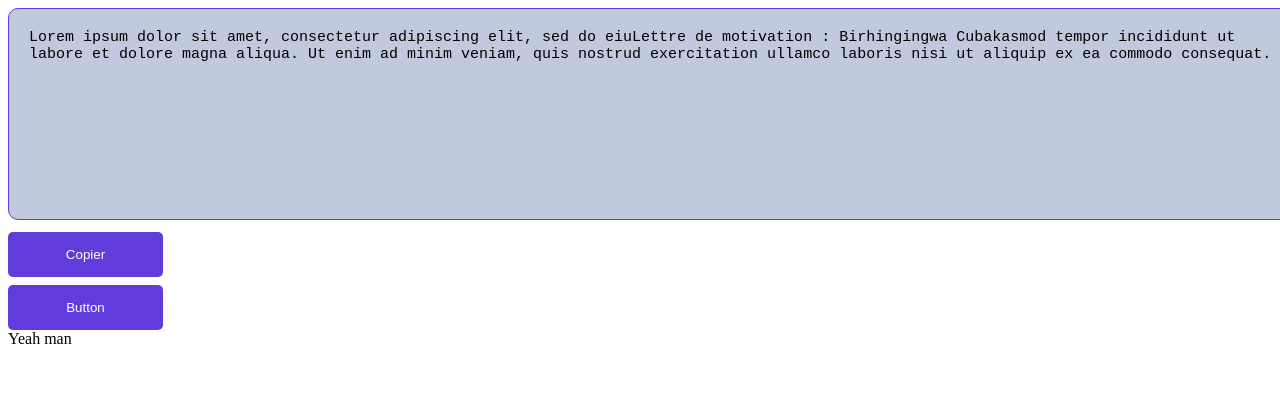
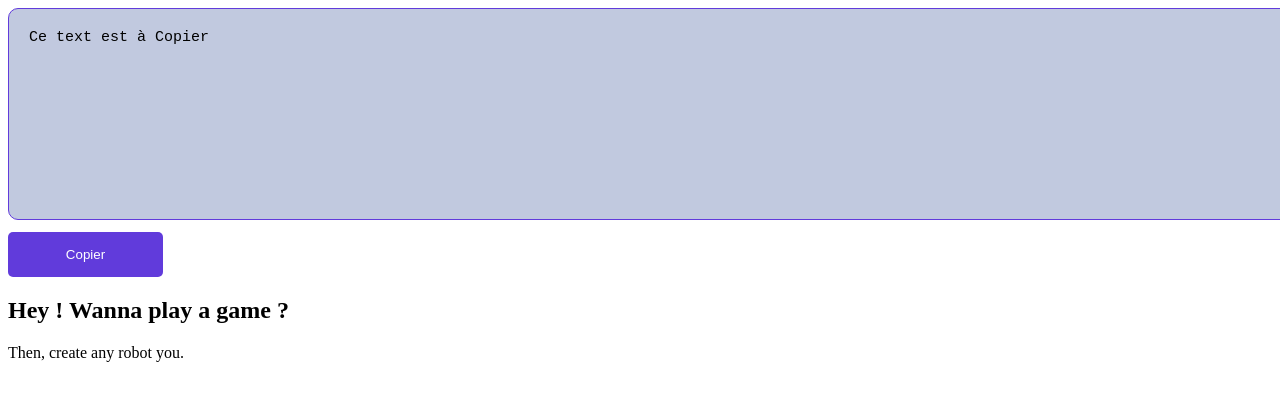
Before and after one commit to TeddyCubaka/rps_game, a React (Create React App) app: page / in a window 1280 px wide. Shown: the top 400 px of the page. Built offline with nearby package versions, Linux system fonts and the light colour scheme; the HTML template or start-up script is replaced by a standard one.

Commit message:
add robots folder, and create robot's context and home home file

```diff
--- a/src/App.js
+++ b/src/App.js
@@ -1,12 +1,13 @@
 import './App.css';
 import Attack from './components/basics/attackButton';
 import TextArea from './components/clipboard/clipboard';
+import RobotHome from './components/games/robot/RobotHome';
 
 function App() {
   return (
     <>
       <TextArea />
-      <Attack />
+      <RobotHome />
     </>
     );
 }
--- a/src/components/basics/attackButton.jsx
+++ b/src/components/basics/attackButton.jsx
@@ -2,7 +2,7 @@ export default function Attack() {
   return (
     <div>
       <button>Button</button>
-      <div>Yeah man</div>
+      <div></div>
     </div>
   );
 }
--- a/src/components/clipboard/clipboard.jsx
+++ b/src/components/clipboard/clipboard.jsx
@@ -1,22 +1,25 @@
-import React, { useEffect } from "react";
-import { useState, useRef } from "react"
+import React, { useState, useRef } from "react"
 
 export default function TextArea(){
-    const [text, setText] = useState('Lorem ipsum dolor sit amet, consectetur adipiscing elit, sed do eiuLettre de motivation : Birhingingwa Cubakasmod tempor incididunt ut labore et dolore magna aliqua. Ut enim ad minim veniam, quis nostrud exercitation ullamco laboris nisi ut aliquip ex ea commodo consequat.');
+    const [text, setText] = useState('Ce text est à Copier');
     const [copy, setCopy] = useState('Copier')
     const myText = useRef();
+    const reseterCopy = () => {
+      setTimeout(()=>{
+        setCopy('Copier')
+      }, 3000)
+    }
 
     return (
       <div class="wrapper">
         <textarea rows="10" ref={myText } value={text} onChange={(e)=> {
           setText(e.target.value)
-          console.log(text);
           }} ></textarea>
         <button onClick={()=>{
           if(text.length){
             navigator.clipboard.writeText(text).then(()=>{
-              if(copy == 'Copier')setCopy('Copié !');
-              console.log('coping','true')
+              if(copy == 'Copier')setCopy('Text copier dans le presse-papier !');
+              reseterCopy();
             })
           }
         }}> {copy} </button>
--- /dev/null
+++ b/src/components/games/robot/RobotHome.jsx
@@ -0,0 +1,11 @@
+import React from 'react'
+import { RobotContext } from './robotContext'
+
+export default function RobotHome (){
+    return <>
+        <RobotContext.Provider>
+            <h2>Hey ! Wanna play a game ?</h2>
+            <p>Then, create any robot you.</p>
+        </RobotContext.Provider>
+    </>
+}
--- /dev/null
+++ b/src/components/games/robot/robotContext.jsx
@@ -0,0 +1,13 @@
+import React from "react";
+import { createContext } from "react";
+
+const Robots = createContext([])
+const RobotImage = createContext({
+    image1 : "https://uxwing.com/robotics-icon/",
+    image2 : "https://uxwing.com/neuromorphic-computing-icon/",
+    image3 : "https://uxwing.com/cloud-computing-icon/",
+    image4 : "https://uxwing.com/wp-content/themes/uxwing/download/internet-network-technology/non-fungible-tokens-nft-icon.svg",
+    image5 : "https://uxwing.com/vr-headset-icon/"
+})
+
+export const RobotContext = createContext([Robots, RobotImage])
```
